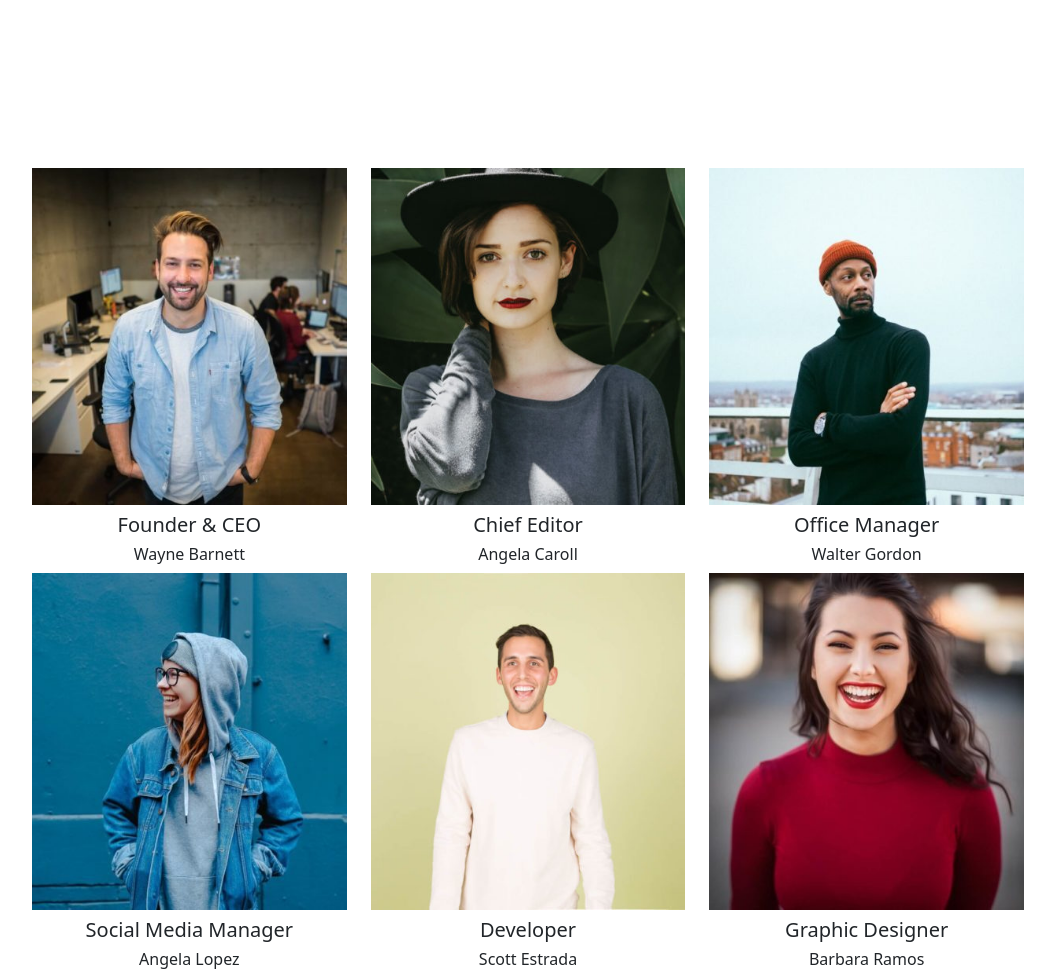
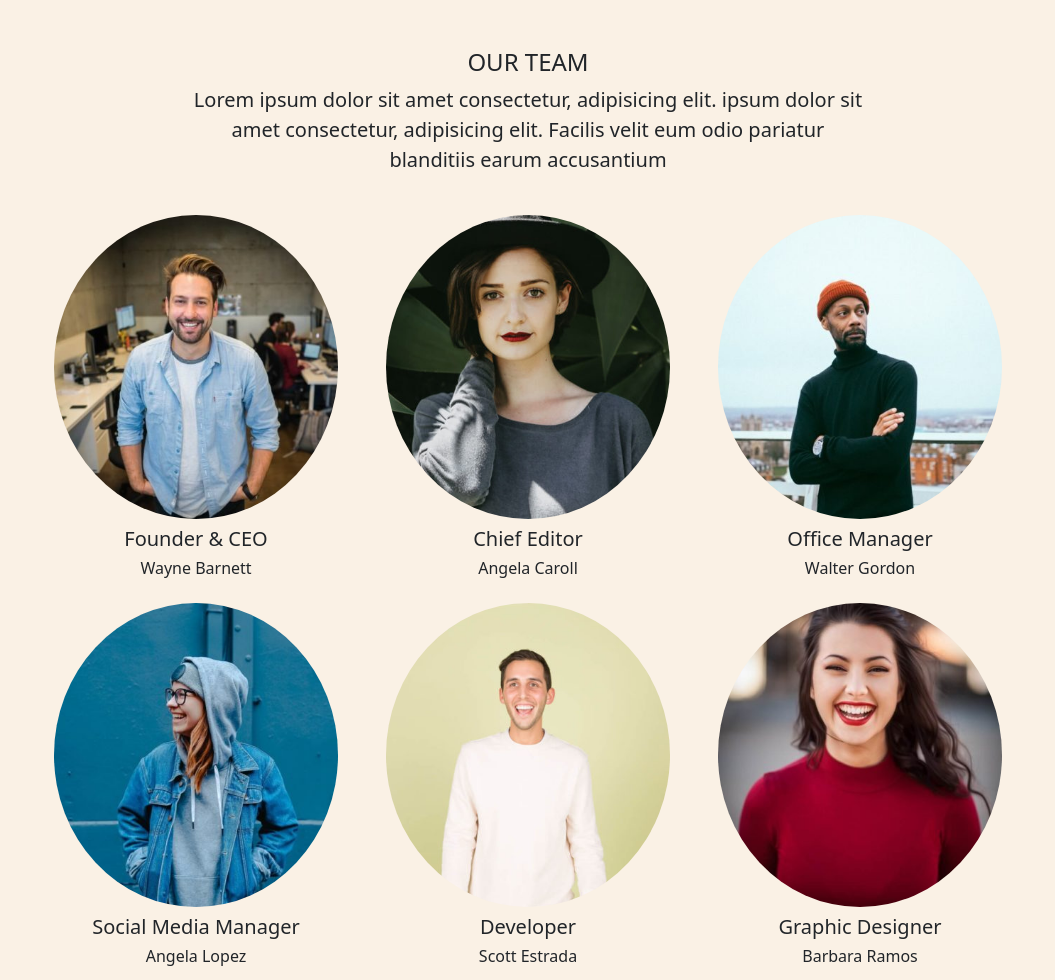
Before and after one commit to GianlucaGiovannini/js-our-team, a plain HTML site: page index.html in a window 1280 px wide. Shown: the whole page, without its empty margins (112-1167 px from the left). Drawn offline with nearby package versions, Linux system fonts and the light colour scheme.

Commit message:
code Review

```diff
--- a/assets/css/style.css
+++ b/assets/css/style.css
@@ -0,0 +1,26 @@
+* {
+    margin: 0;
+    padding: 0;
+    box-sizing: border-box;
+}
+
+body {
+    background-color: rgb(250, 241, 229);
+}
+
+.card {
+    background-color: transparent;
+}
+
+.card img {
+    border-radius: 50%;
+}
+
+.main_description {
+    width: 60%;
+}
+
+.description {
+    line-height: 1.6rem;
+    font-weight: bold;
+}
--- a/index.html
+++ b/index.html
@@ -13,16 +13,41 @@
 </head>
 
 <body>
+    <main id="site_main">
+        <div class="container pt-5">
+            <header id="header_main" class="d-flex flex-column align-items-center">
+                <div class="main_title">
+                    <h4 class="text-uppercase">
+                        Our Team
+                    </h4>
+                </div>
+                <!-- /.main_title -->
+                <div class="main_description text-center">
+                    <p class="line_height fs-5 fw-normal">
+                        Lorem ipsum dolor sit amet consectetur, adipisicing elit. ipsum dolor sit amet consectetur, adipisicing elit. Facilis velit eum odio pariatur blanditiis earum accusantium
+                    </p>
+                </div>
+            </header>
+        </div>
+        <!-- /.container -->
 
-    <div class="users p-5 m-5">
-        <div class="container p-5 my-4">
-            <div class="row row-cols-3">
+        <div class="users pt-4 px-5">
+            <div class="container px-5 pb-5">
+                <div class="wrapper px-4 pb-5 mx-4">
+                    <div class="row row-cols-1 row-cols-md-2 row-cols-lg-3 gy-3 gx-5 justify-content-between">
 
+                    </div>
+                    <!-- /.row -->
+                </div>
+                <!-- /.wrapper px-5 -->
             </div>
-            <!-- /.row -->
+            <!-- /.container -->
         </div>
-    </div>
-    <!-- /.users -->
+        <!-- /.users -->
+
+    </main>
+    <!-- /#site_main -->
+
 
 
 
```
